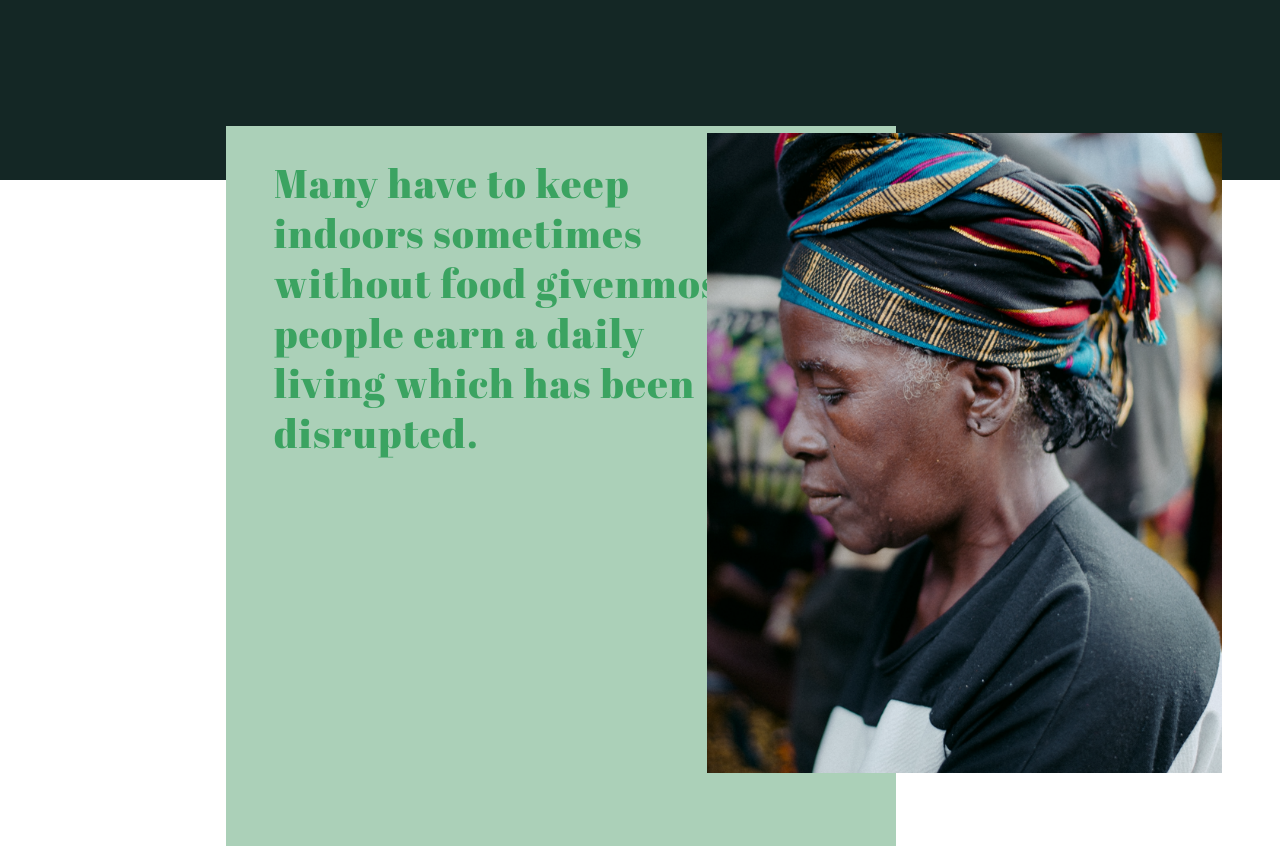
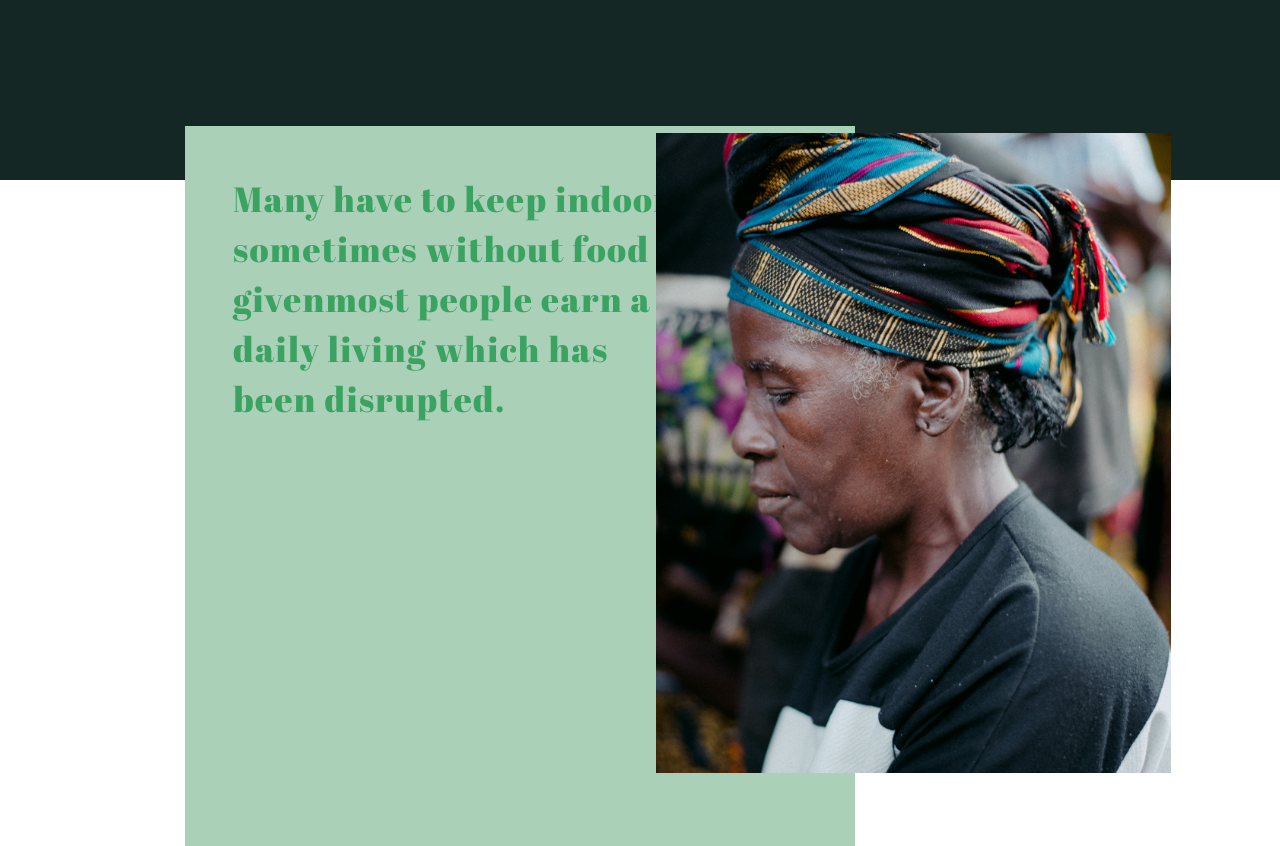
Before and after one commit to stanislaus-onwuka/test-repo, a plain HTML site: page index.html in a window 1280 px wide. Shown: the part 780-1626 px from the top of the page. Drawn offline with nearby package versions, Linux system fonts and the light colour scheme.

Commit message:
another commit

```diff
--- a/styles/style.css
+++ b/styles/style.css
@@ -911,31 +911,30 @@ footer{
 @media(min-width:75rem){
     .food-bank > div{
         display: block;
-        flex-direction: unset;
+        flex-direction: row;
     }
 
     .floating-element{
         display: block;
         position: relative;
         top: -70px;
-        left: 8%;
-        padding: 2rem 9rem 10rem 3rem;
+        left: 4%;
+        padding: 3rem 10rem 10rem 3rem;
         background-color: #ABD0B8;
         height: 90vh;
         width: 80%;
         max-width: 670px;
         color: #3BA361;
         font-family: "Abril Fatface";
-        font-size: 40px;
+        font-size: 35px;
         letter-spacing: 1.4px;
         line-height: 50px;
-        flex-direction: unset;
     }
 
     #food-bank-img{
         position: relative;
         bottom: 815px;
-        left: 55%;
+        left: 50%;
         width: 80%;
         height: 80vh;
         max-width: 515px;
```
